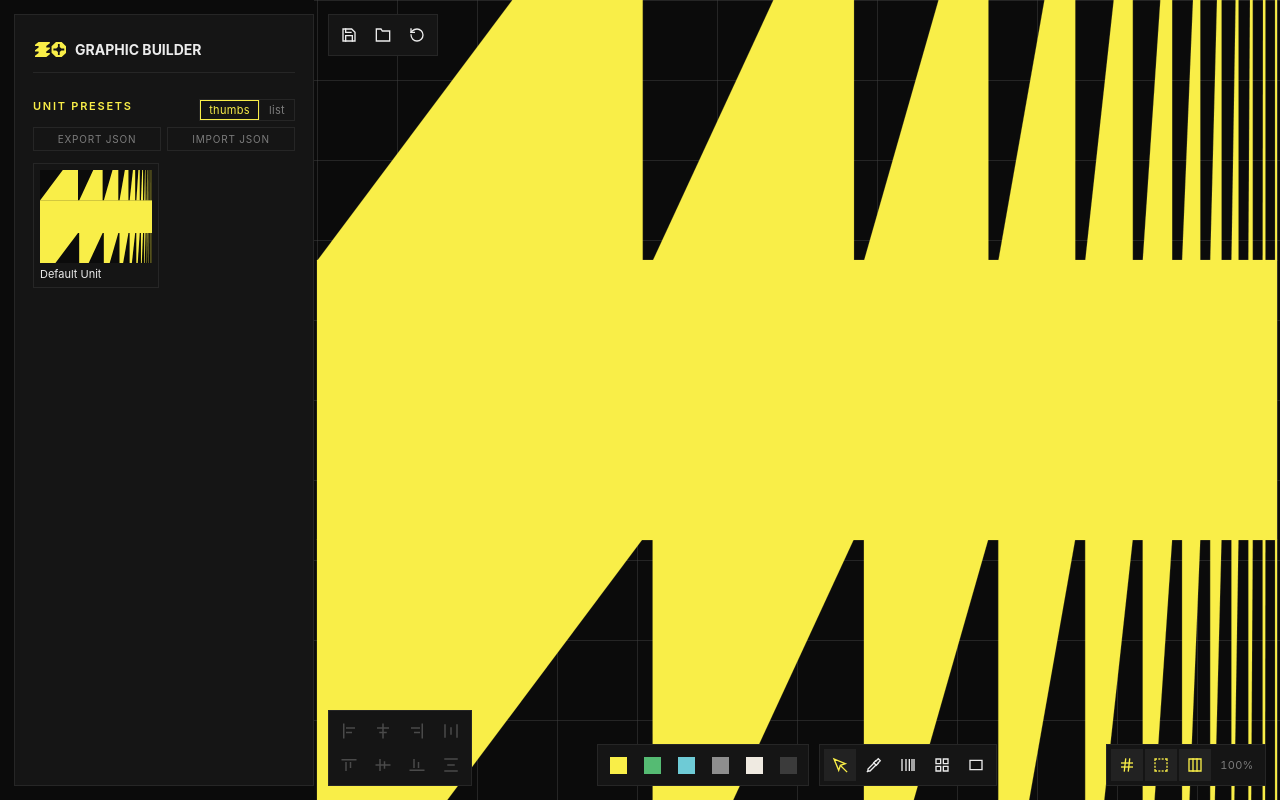
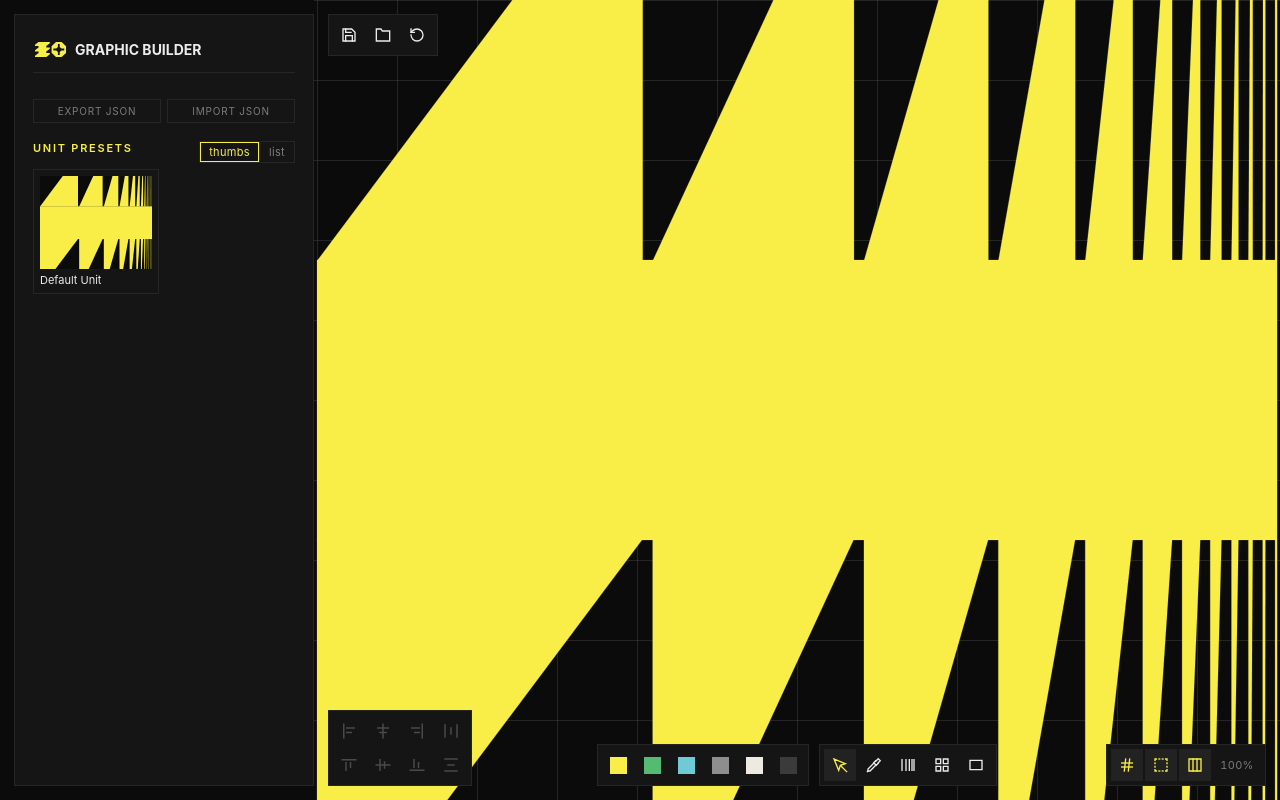
Before and after one commit to diceandfly/eo-graphic-builder, a Vue app: page / in a window 1280 px wide. Built offline with nearby package versions, Linux system fonts and the light colour scheme; a web font is replaced by a local one.

Commit message:
Move preset export/import buttons to the very top of the preset panel
- The JSON IO row now sits above the UNIT PRESETS section header,
  directly under the brand header
- SPEC.md §67

Co-Authored-By: Claude Fable 5 <noreply@anthropic.com>

```diff
--- a/src/components/ControlPanel.vue
+++ b/src/components/ControlPanel.vue
@@ -398,6 +398,12 @@ function applyPhysical(pp) {
 
     <!-- 선택 없음: 새 유닛 + 프리셋 브라우저 -->
     <template v-else>
+    <!-- 프리셋 라이브러리 JSON 입출력 — 패널 최상단 -->
+    <div class="pIoRow">
+      <button class="pIoBtn" @click="emit('exportPresets')">export json</button>
+      <button class="pIoBtn" @click="presetFileEl.click()">import json</button>
+      <input ref="presetFileEl" type="file" accept=".json,application/json" hidden @change="onPresetFile" />
+    </div>
     <section>
       <div class="secHead">
         <h2>Unit Presets</h2>
@@ -405,12 +411,6 @@ function applyPhysical(pp) {
           class="viewToggle" v-model="presetView"
           :options="[{ value: 'thumbs', label: 'thumbs' }, { value: 'list', label: 'list' }]"
         />
-      </div>
-      <!-- 프리셋 라이브러리 JSON 입출력 — 리스트 상단 고정 -->
-      <div class="pIoRow">
-        <button class="pIoBtn" @click="emit('exportPresets')">export json</button>
-        <button class="pIoBtn" @click="presetFileEl.click()">import json</button>
-        <input ref="presetFileEl" type="file" accept=".json,application/json" hidden @change="onPresetFile" />
       </div>
       <div v-if="!presets.length" class="pEmpty">right-click a unit to register a preset</div>
       <div v-else-if="presetView === 'thumbs'" class="pGrid">
@@ -610,7 +610,7 @@ section h2 {
   background: var(--panel); border: 1px solid var(--line); border-radius: var(--radius);
   padding: 4px; display: flex; flex-direction: column;
 }
-.pIoRow { display: flex; gap: 6px; margin-bottom: 12px; }
+.pIoRow { display: flex; gap: 6px; margin-bottom: -8px; }
 .pIoBtn {
   @include bordered-control;
   flex: 1; font-size: var(--fs-2xs); letter-spacing: var(--ls-wide); text-transform: uppercase;
```
Also changed, not shown: 1 other file (tests, documents, lock files or other folders).
